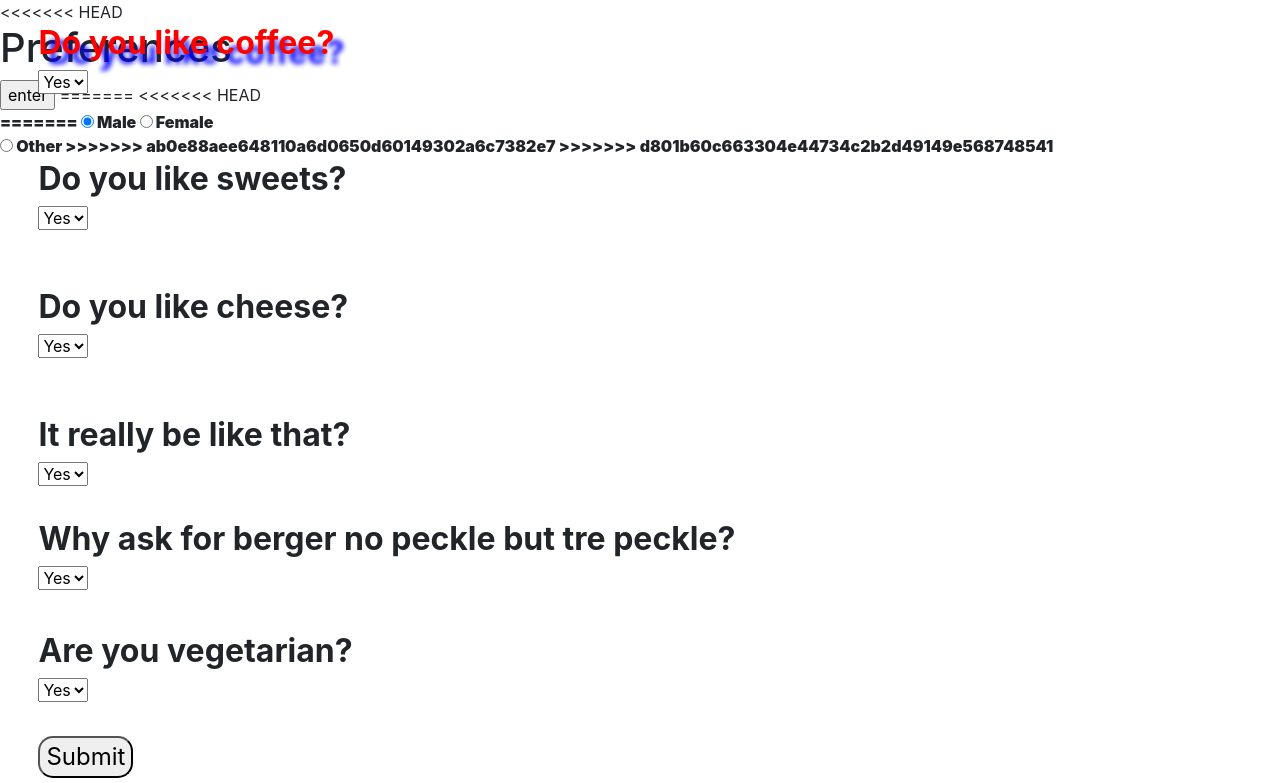
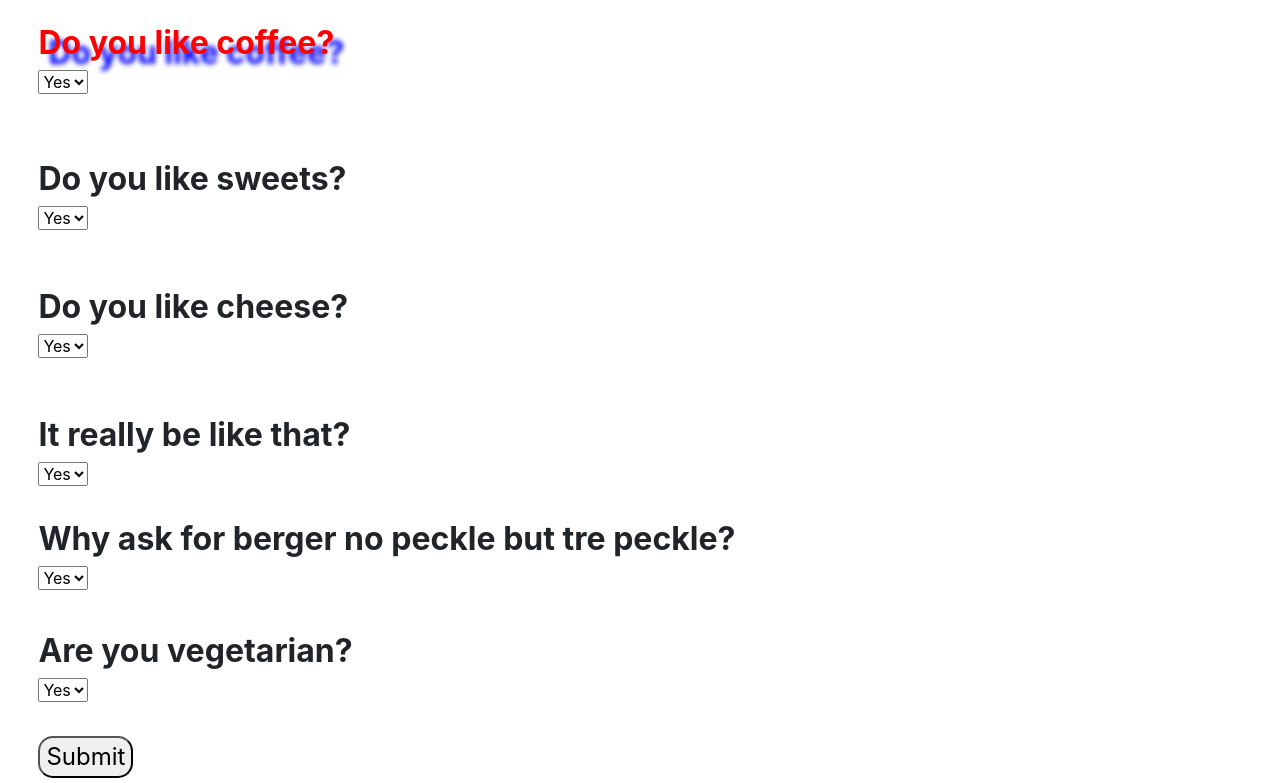
Before and after one commit to mbouadeus/Quick-Bites, a Python web app: template templates/preferences.html in a window 1280 px wide. Shown: the top 783 px of the page. Run offline with Jinja, Linux system fonts and the light colour scheme; the template is opened without the code that fills it, so the values that code supplies are empty; some libraries are stand-ins or nearby versions.

Commit message:
Fixed preference page

```diff
--- a/templates/preferences.html
+++ b/templates/preferences.html
@@ -1,16 +1,4 @@
-<<<<<<< HEAD
 <!doctype html>
-<html>
-  <head>
-    <title>Page Title</title>
-  </head>
-  <body>
-    <h1>Preferences</h1>
-    <form method="POST" action="/preferences">
-      <input type="hidden" name="email" value="{{email}}" />
-      <input type="submit" value="enter" />
-=======
-<!DOCTYPE html>
 <html>
   <head>
     <link rel="stylesheet" href="https://stackpath.bootstrapcdn.com/bootstrap/4.3.1/css/bootstrap.min.css" integrity="sha384-ggOyR0iXCbMQv3Xipma34MD+dH/1fQ784/j6cY/iJTQUOhcWr7x9JvoRxT2MZw1T" crossorigin="anonymous">
@@ -18,7 +6,12 @@
     <title>Preferences</title>
   </head>
   <body>
-<<<<<<< HEAD
+    <!-- <h1>Preferences</h1> -->
+    <form method="POST" action="/preferences">
+      <input type="hidden" name="email" value="{{email}}" />
+      <!-- <input type="submit" value="enter" /> -->
+
+
 
 
 
@@ -85,13 +78,5 @@
     <button id = "submitButton">Submit</button>
     </div>
 
-=======
-    <form>
-      <input type="radio" name="gender" value="male" checked> Male
-      <input type="radio" name="gender" value="female"> Female<br>
-      <input type="radio" name="gender" value="other"> Other
-    </form>
->>>>>>> ab0e88aee648110a6d0650d60149302a6c7382e7
->>>>>>> d801b60c663304e44734c2b2d49149e568748541
   </body>
 </html>
```
